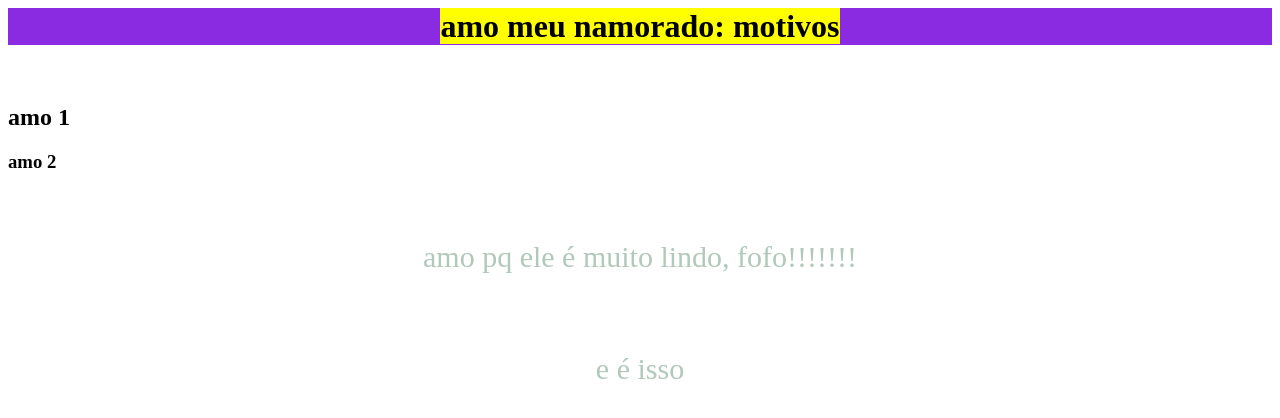
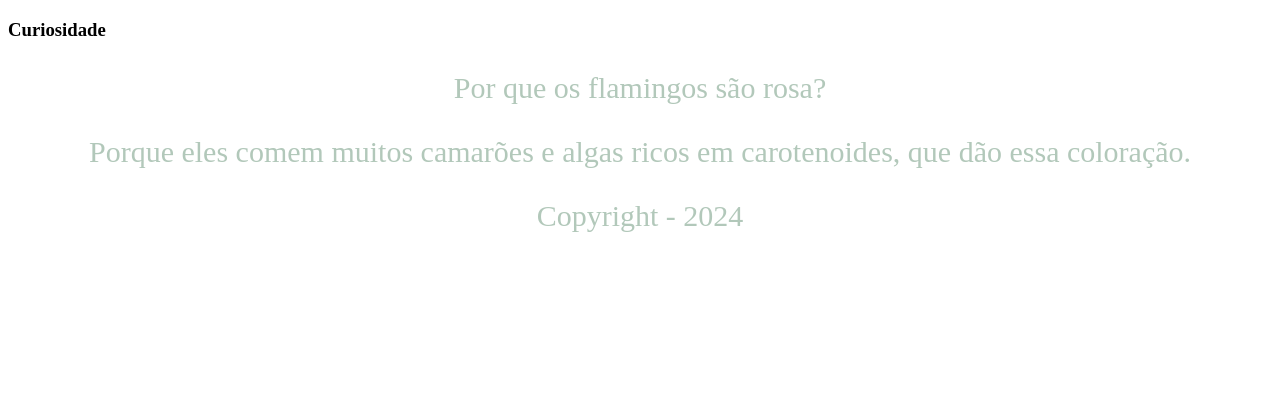
Before and after one commit to bolsanorajuju/1mabolsanorajujupc, a plain HTML site: page index.html in a window 1280 px wide. Drawn offline with Linux system fonts and the light colour scheme.

Commit message:
Update index.html

```diff
--- a/index.html
+++ b/index.html
@@ -1,19 +1,38 @@
-<DOCTYPE <html>
-<html lang = "pt - br ">
-    <head>
-    <link rel = "stylesheet" href = "style.css">
-        <title> ju linda </title>
-    </head>
+<!DOCTYPE html>
+<html lang="pt-BR">
 
-    <body>
-    <h1> <mark> amo meu namorado: motivos </mark> </h1>
-    <br>
-    <h2> amo 1 </h2>
-    <h3> amo 2 </h3>
-    <br>
-    <p> amo pq ele é muito lindo, fofo!!!!!!! </p>
-    <br>
-    <p> e é isso </p>
-    </body>
+<head>
+   <link rel="stylesheet" href="style.css">
+   <meta charset="UTF-8">
+   <meta http-equiv="X-UA-Compatible" content="IE=edge">
+   <meta name="viewport" content="width=device-width, initial-scale=1.0">
+   <title>Curiosidades</title>
+</head>
 
-    </html>
+<body>
+   <main>
+       <section id="container">
+           <article class="cartao">
+               <div class="cartao_conteudo">
+                   <h3>
+                       Curiosidade
+                   </h3>
+                   <div class="cartao_conteudo_pergunta">
+                       <p>Por que os flamingos são rosa?</p>
+                   </div>
+                   <div class="cartao_conteudo_resposta">
+                       <p>Porque eles comem muitos camarões e algas ricos em carotenoides, que dão essa coloração.</p>
+                   </div>
+               </div>
+           </article>
+       </section>
+   </main>
+
+   <footer>
+       <p>
+           Copyright - 2024
+       </p>
+   </footer>
+</body>
+
+</html>
```
